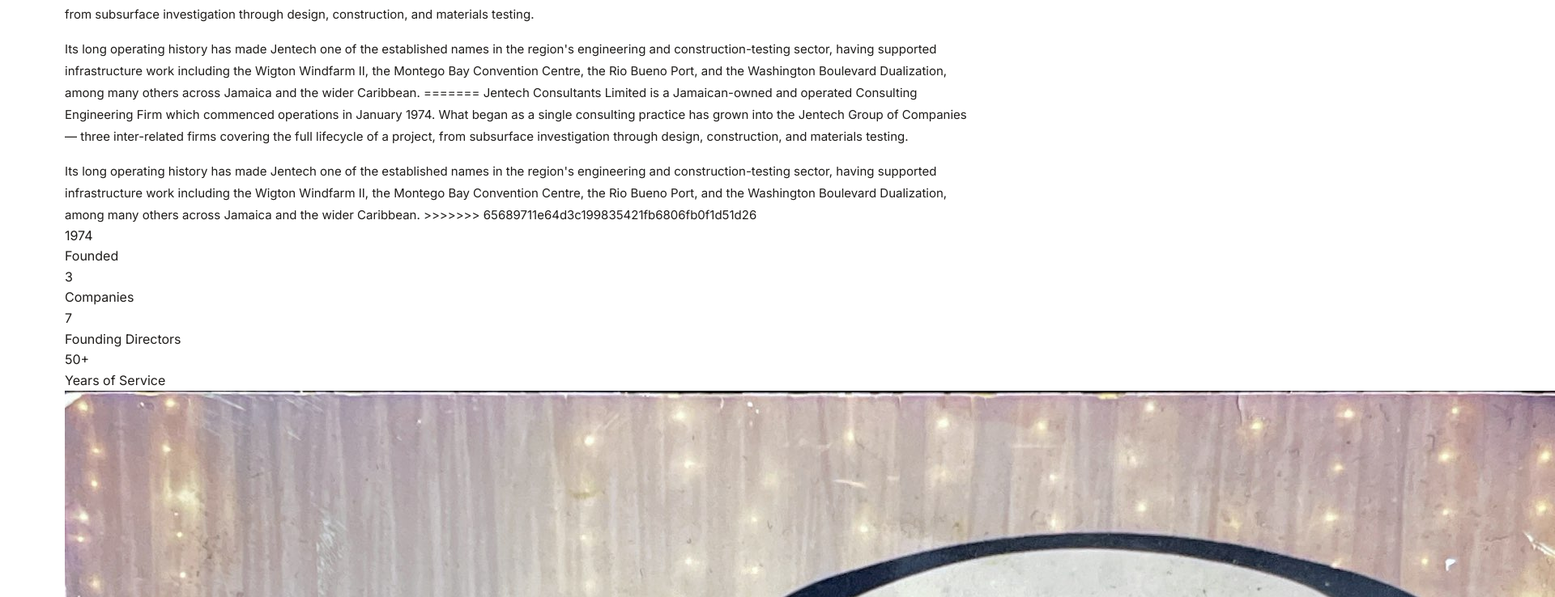
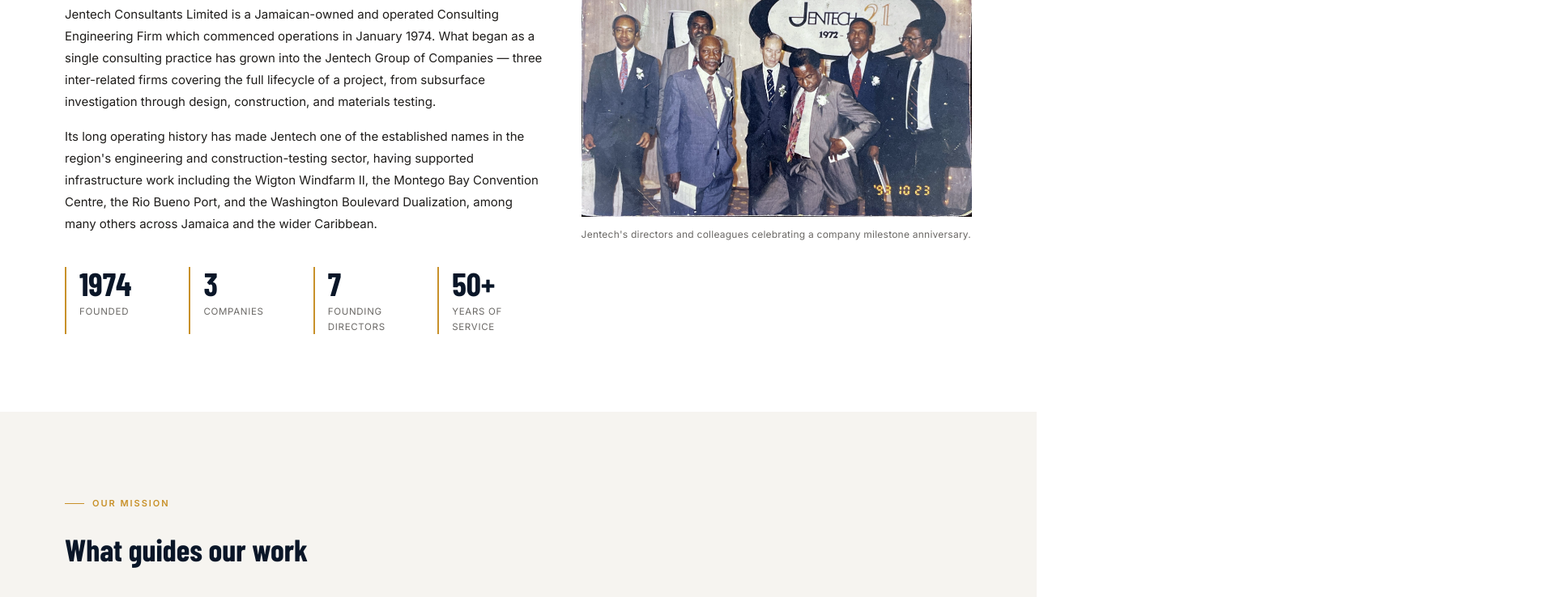
Before and after one commit to Saukingly/jentech-site, a plain HTML site: page public/pages/about/index.html in a window 1280 px wide. Shown: the part 626-1364 px from the top of the page at 81% size, 1920 px wide, since content can reach past the window. Drawn offline with nearby package versions, Linux system fonts and the light colour scheme.

Commit message:
Fix merge conflicts in about/index.html
Resolve merge conflicts in the about page styles and content.

```diff
--- a/public/pages/about/index.html
+++ b/public/pages/about/index.html
@@ -12,31 +12,19 @@
             grid-template-columns: 1fr;
             gap: 24px;
         }
-<<<<<<< HEAD
 
-=======
-
->>>>>>> 65689711e64d3c199835421fb6806fb0f1d51d26
         @media (min-width: 768px) {
             .mission-grid {
                 grid-template-columns: repeat(3, 1fr);
             }
         }
-<<<<<<< HEAD
 
-=======
-
->>>>>>> 65689711e64d3c199835421fb6806fb0f1d51d26
         .mission-card {
             background: var(--off-white);
             border-top: 3px solid var(--gold);
             padding: 32px 28px;
         }
-<<<<<<< HEAD
 
-=======
-
->>>>>>> 65689711e64d3c199835421fb6806fb0f1d51d26
         .mission-card-num {
             font-family: var(--font-display);
             font-size: 32px;
@@ -45,80 +33,48 @@
             line-height: 1;
             margin-bottom: 16px;
         }
-<<<<<<< HEAD
 
-=======
-
->>>>>>> 65689711e64d3c199835421fb6806fb0f1d51d26
         .mission-card p {
             font-size: 14.5px;
             line-height: 1.7;
             color: var(--text-body);
         }
-<<<<<<< HEAD
 
         .history-photo-wrap {
             position: relative;
         }
 
-=======
-
-        .history-photo-wrap {
-            position: relative;
-        }
-
->>>>>>> 65689711e64d3c199835421fb6806fb0f1d51d26
         .history-photo-wrap img {
             width: 100%;
             display: block;
             filter: grayscale(15%);
         }
-<<<<<<< HEAD
 
-=======
-
->>>>>>> 65689711e64d3c199835421fb6806fb0f1d51d26
         .history-photo-caption {
             font-size: 12px;
             color: var(--gray-500);
             margin-top: 12px;
             letter-spacing: 0.02em;
         }
-<<<<<<< HEAD
 
-=======
-
->>>>>>> 65689711e64d3c199835421fb6806fb0f1d51d26
         .stat-strip {
             display: grid;
             grid-template-columns: repeat(2, 1fr);
             gap: 24px;
             margin-top: 40px;
         }
-<<<<<<< HEAD
 
-=======
-
->>>>>>> 65689711e64d3c199835421fb6806fb0f1d51d26
         @media (min-width: 640px) {
             .stat-strip {
                 grid-template-columns: repeat(4, 1fr);
             }
         }
-<<<<<<< HEAD
 
-=======
-
->>>>>>> 65689711e64d3c199835421fb6806fb0f1d51d26
         .stat-strip-item {
             border-left: 2px solid var(--gold);
             padding-left: 16px;
         }
-<<<<<<< HEAD
 
-=======
-
->>>>>>> 65689711e64d3c199835421fb6806fb0f1d51d26
         .stat-strip-num {
             font-family: var(--font-display);
             font-size: clamp(28px, 4vw, 40px);
@@ -126,11 +82,7 @@
             color: var(--navy);
             line-height: 1;
         }
-<<<<<<< HEAD
 
-=======
-
->>>>>>> 65689711e64d3c199835421fb6806fb0f1d51d26
         .stat-strip-label {
             font-size: 11.5px;
             color: var(--gray-500);
@@ -138,41 +90,25 @@
             text-transform: uppercase;
             letter-spacing: 0.06em;
         }
-<<<<<<< HEAD
 
-=======
-
->>>>>>> 65689711e64d3c199835421fb6806fb0f1d51d26
         .directors-grid {
             display: grid;
             grid-template-columns: repeat(2, 1fr);
             gap: 2px;
         }
-<<<<<<< HEAD
 
-=======
-
->>>>>>> 65689711e64d3c199835421fb6806fb0f1d51d26
         @media (min-width: 768px) {
             .directors-grid {
                 grid-template-columns: repeat(4, 1fr);
             }
         }
-<<<<<<< HEAD
 
-=======
-
->>>>>>> 65689711e64d3c199835421fb6806fb0f1d51d26
         .director-card {
             background: var(--off-white);
             padding: 28px 20px;
             text-align: center;
         }
-<<<<<<< HEAD
 
-=======
-
->>>>>>> 65689711e64d3c199835421fb6806fb0f1d51d26
         .director-avatar {
             width: 72px;
             height: 72px;
@@ -186,7 +122,6 @@
             font-weight: 700;
             color: var(--white);
         }
-<<<<<<< HEAD
 
         .director-avatar--0 {
             background: linear-gradient(135deg, var(--navy), var(--navy-light));
@@ -216,37 +151,6 @@
             background: linear-gradient(135deg, #0a3a3a, #1a5a5a);
         }
 
-=======
-
-        .director-avatar--0 {
-            background: linear-gradient(135deg, var(--navy), var(--navy-light));
-        }
-
-        .director-avatar--1 {
-            background: linear-gradient(135deg, #1a3a28, #2d5e40);
-        }
-
-        .director-avatar--2 {
-            background: linear-gradient(135deg, var(--gold), #a0701a);
-        }
-
-        .director-avatar--3 {
-            background: linear-gradient(135deg, #1a2a50, #2a4080);
-        }
-
-        .director-avatar--4 {
-            background: linear-gradient(135deg, #2a1a3a, #4a2a60);
-        }
-
-        .director-avatar--5 {
-            background: linear-gradient(135deg, #3a2a10, #5a4020);
-        }
-
-        .director-avatar--6 {
-            background: linear-gradient(135deg, #0a3a3a, #1a5a5a);
-        }
-
->>>>>>> 65689711e64d3c199835421fb6806fb0f1d51d26
         .director-name {
             font-family: var(--font-display);
             font-size: 16px;
@@ -254,11 +158,7 @@
             color: var(--navy);
             margin-bottom: 4px;
         }
-<<<<<<< HEAD
 
-=======
-
->>>>>>> 65689711e64d3c199835421fb6806fb0f1d51d26
         .director-title {
             font-size: 11.5px;
             color: var(--gold);
@@ -266,53 +166,33 @@
             text-transform: uppercase;
             letter-spacing: 0.05em;
         }
-<<<<<<< HEAD
 
-=======
-
->>>>>>> 65689711e64d3c199835421fb6806fb0f1d51d26
         .about-history-grid {
             display: grid;
             grid-template-columns: 1fr;
             gap: 48px;
         }
-<<<<<<< HEAD
 
-=======
-
->>>>>>> 65689711e64d3c199835421fb6806fb0f1d51d26
         @media (min-width: 900px) {
             .about-history-grid {
                 grid-template-columns: 1.1fr 0.9fr;
                 align-items: center;
             }
         }
-<<<<<<< HEAD
 
-=======
-
->>>>>>> 65689711e64d3c199835421fb6806fb0f1d51d26
         .values-list {
             display: grid;
             grid-template-columns: 1fr;
             gap: 2px;
             background: var(--gray-100);
         }
-<<<<<<< HEAD
 
-=======
-
->>>>>>> 65689711e64d3c199835421fb6806fb0f1d51d26
         @media (min-width: 768px) {
             .values-list {
                 grid-template-columns: repeat(2, 1fr);
             }
         }
-<<<<<<< HEAD
 
-=======
-
->>>>>>> 65689711e64d3c199835421fb6806fb0f1d51d26
         .value-row {
             background: var(--white);
             padding: 28px 32px;
@@ -320,11 +200,7 @@
             gap: 20px;
             align-items: flex-start;
         }
-<<<<<<< HEAD
 
-=======
-
->>>>>>> 65689711e64d3c199835421fb6806fb0f1d51d26
         .value-row-icon {
             width: 40px;
             height: 40px;
@@ -335,20 +211,12 @@
             justify-content: center;
             color: var(--gold);
         }
-<<<<<<< HEAD
 
-=======
-
->>>>>>> 65689711e64d3c199835421fb6806fb0f1d51d26
         .value-row-icon svg {
             width: 20px;
             height: 20px;
         }
-<<<<<<< HEAD
 
-=======
-
->>>>>>> 65689711e64d3c199835421fb6806fb0f1d51d26
         .value-row-title {
             font-family: var(--font-display);
             font-size: 17px;
@@ -356,11 +224,7 @@
             color: var(--navy);
             margin-bottom: 6px;
         }
-<<<<<<< HEAD
 
-=======
-
->>>>>>> 65689711e64d3c199835421fb6806fb0f1d51d26
         .value-row-desc {
             font-size: 13.5px;
             color: var(--gray-500);
@@ -388,19 +252,10 @@
                     <p class="eyebrow">Since 1974</p>
                     <h2 class="heading-xl" style="margin-top:16px;">Over 50 years serving Jamaica and the Caribbean</h2>
                     <p style="margin-top:24px;font-size:15px;line-height:1.8;color:var(--text-body);">
-<<<<<<< HEAD
                         Jentech Consultants Limited is a Jamaican-owned and operated Consulting Engineering Firm which commenced operations in January 1974. What began as a single consulting practice has grown into the Jentech Group of Companies — three inter-related firms covering the full lifecycle of a project, from subsurface investigation through design, construction, and materials testing.
                     </p>
                     <p style="margin-top:16px;font-size:15px;line-height:1.8;color:var(--text-body);">
                         Its long operating history has made Jentech one of the established names in the region's engineering and construction-testing sector, having supported infrastructure work including the Wigton Windfarm II, the Montego Bay Convention Centre, the Rio Bueno Port, and the Washington Boulevard Dualization, among many others across Jamaica and the wider Caribbean.
-=======
-                        Jentech Consultants Limited is a Jamaican-owned and operated Consulting Engineering Firm which commenced operations in January 1974. What began as a single consulting practice has grown into the Jentech Group of Companies — three inter-related firms covering
-                        the full lifecycle of a project, from subsurface investigation through design, construction, and materials testing.
-                    </p>
-                    <p style="margin-top:16px;font-size:15px;line-height:1.8;color:var(--text-body);">
-                        Its long operating history has made Jentech one of the established names in the region's engineering and construction-testing sector, having supported infrastructure work including the Wigton Windfarm II, the Montego Bay Convention Centre, the Rio Bueno
-                        Port, and the Washington Boulevard Dualization, among many others across Jamaica and the wider Caribbean.
->>>>>>> 65689711e64d3c199835421fb6806fb0f1d51d26
                     </p>
                     <div class="stat-strip">
                         <div class="stat-strip-item">
@@ -567,8 +422,4 @@
     </script>
 </body>
 
-<<<<<<< HEAD
 </html>
-=======
-</html>
->>>>>>> 65689711e64d3c199835421fb6806fb0f1d51d26
```
